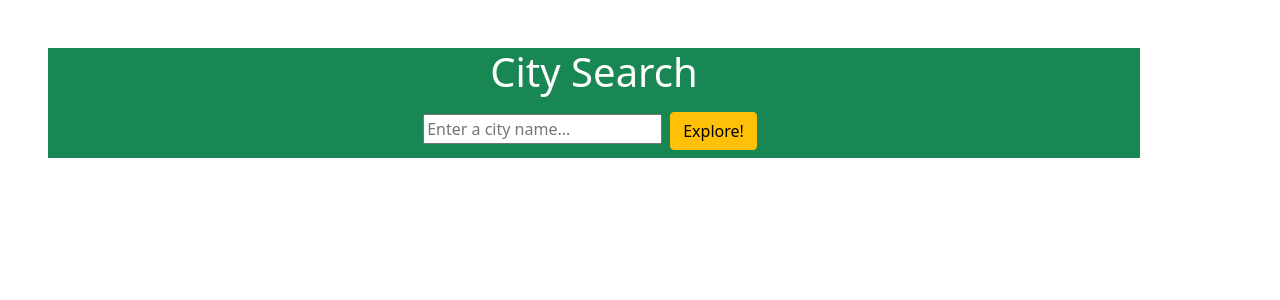
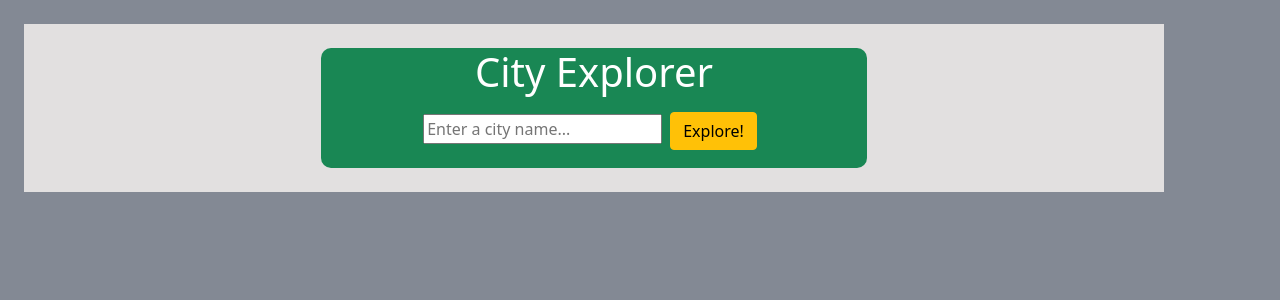
Before and after one commit to idcargill/city-explorer, a React (Create React App) app: page / in a window 1280 px wide. Shown: the top 300 px of the page. Built offline with nearby package versions, Linux system fonts and the light colour scheme; no server answers.

Commit message:
map and styles

```diff
--- a/src/App.css
+++ b/src/App.css
@@ -36,3 +36,34 @@
     transform: rotate(360deg);
   }
 }
+
+body {
+  background-color: #838994;
+}
+
+.container {
+  margin: auto;
+  text-align: center;
+  background-color: rgb(226, 224, 224);
+}
+.search-box {
+  border-radius: 10px;
+  max-width: 50%;
+  padding-bottom: 10px;
+}
+
+.text-display {
+  font-size: small;
+  border-radius: 5px;
+  padding: 10px;
+  max-width: 80%;
+  color: darkblue;
+  background-color: rgb(248, 248, 248);
+}
+
+.map-image {
+  max-width: 80%;
+  border-radius: 5px;
+  border: 10px solid rgba(113, 113, 211, 0.603);
+  margin-top: 10px;
+}
--- a/src/components/InputBox.js
+++ b/src/components/InputBox.js
@@ -6,8 +6,8 @@ class InputBox extends React.Component {
   render() {
     return (
       <>
-        <Container className='bg-success mp-5 text-white'>
-          <h1>City Search</h1>
+        <Container className='bg-success mp-5 text-white search-box'>
+          <h1>City Explorer</h1>
           <input
             type='text'
             placeholder='Enter a city name...'
@@ -23,7 +23,7 @@ class InputBox extends React.Component {
           </Button>
           {this.props.apiData["display_name"] && (
             <>
-              <Container className='mb-2 bg-dark text-white'>
+              <Container className='mb-2 text-display'>
                 <h3>{this.props.apiData["display_name"]}</h3>
                 <h4>Lat: {this.props.apiData.lat}</h4>
                 <h4>Lat: {this.props.apiData.lon}</h4>
--- a/src/components/MapDisplay.js
+++ b/src/components/MapDisplay.js
@@ -7,7 +7,7 @@ class MapDisplay extends React.Component {
 
     const URL = "https://maps.locationiq.com/v3/staticmap";
     const KEY = process.env.REACT_APP_LOCATION_API_KEY;
-    const zoom = 10;
+    const zoom = 15;
     const lat = this.props.apiData.lat;
     const lon = this.props.apiData.lon;
 
@@ -17,12 +17,7 @@ class MapDisplay extends React.Component {
       <>
         <Container>
           {this.props.apiData.lat && (
-            <img
-              alt='map loading'
-              width='300px'
-              height='400px'
-              src={fullURL}
-            ></img>
+            <img className='map-image' alt='map loading' src={fullURL}></img>
           )}
         </Container>
       </>
```
Also changed, not shown: src/App.js (+0 -14 lines).
